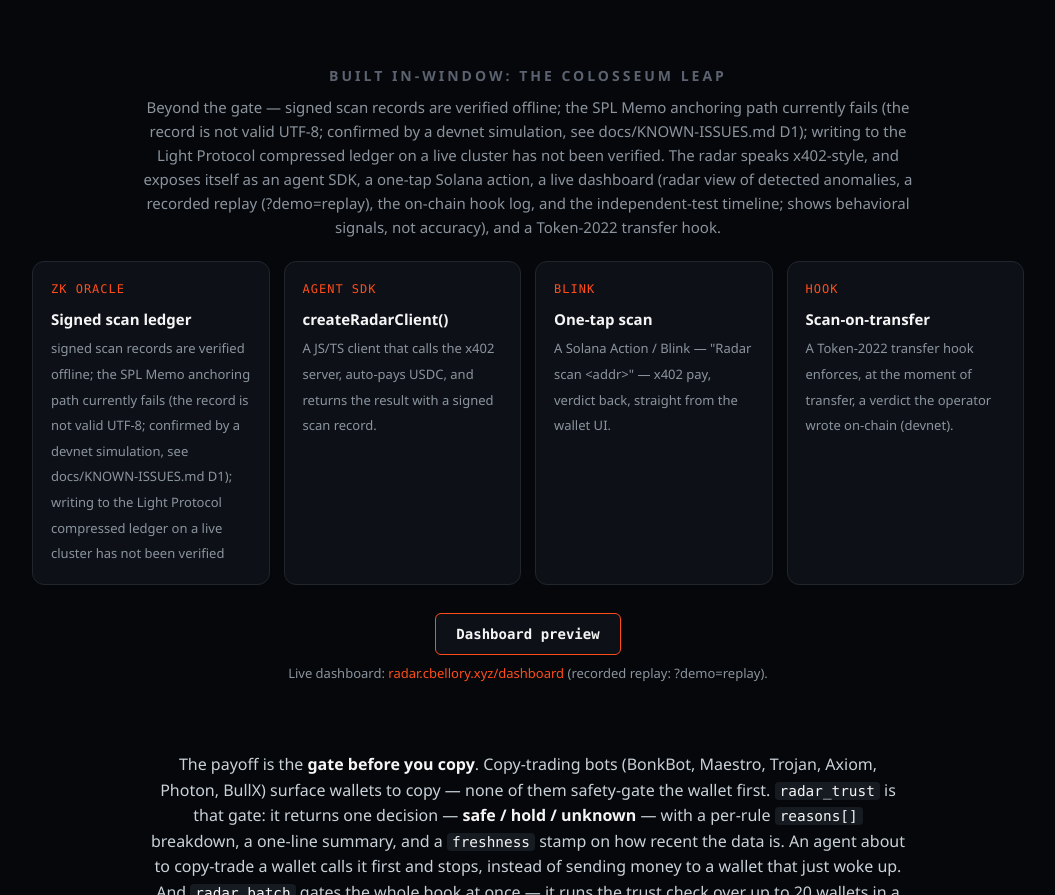
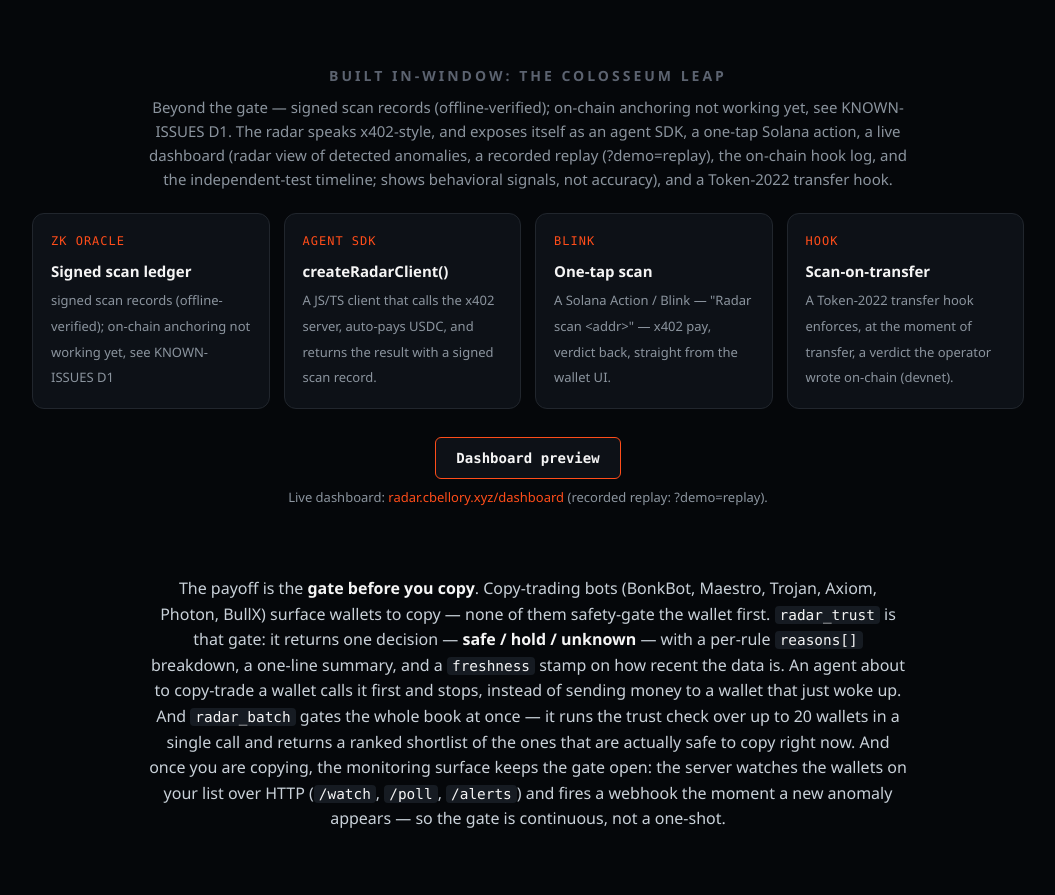
Before and after one commit to daniilmilintieiev-ux/wallet-radar, a website: page docs/index.html in a window 1280 px wide. Shown: the part 1777-2672 px from the top of the page, without its empty margins (112-1167 px from the left). Drawn offline with Linux system fonts and the light colour scheme.

Commit message:
docs: clean up on-chain anchoring wording and simplify table entries

```diff
--- a/docs/index.html
+++ b/docs/index.html
@@ -112,9 +112,9 @@ footer .gh{color:var(--muted);font-family:Consolas,monospace}
 
 <section>
   <h2>Built in-window: the Colosseum leap</h2>
-  <div class="sub">Beyond the gate — signed scan records are verified offline; the SPL Memo anchoring path currently fails (the record is not valid UTF-8; confirmed by a devnet simulation, see docs/KNOWN-ISSUES.md D1); writing to the Light Protocol compressed ledger on a live cluster has not been verified. The radar speaks x402-style, and exposes itself as an agent SDK, a one-tap Solana action, a live dashboard (radar view of detected anomalies, a recorded replay (?demo=replay), the on-chain hook log, and the independent-test timeline; shows behavioral signals, not accuracy), and a Token-2022 transfer hook.</div>
+  <div class="sub">Beyond the gate — signed scan records (offline-verified); on-chain anchoring not working yet, see KNOWN-ISSUES D1. The radar speaks x402-style, and exposes itself as an agent SDK, a one-tap Solana action, a live dashboard (radar view of detected anomalies, a recorded replay (?demo=replay), the on-chain hook log, and the independent-test timeline; shows behavioral signals, not accuracy), and a Token-2022 transfer hook.</div>
   <div class="pipeline">
-    <div class="step"><div class="k">ZK ORACLE</div><b>Signed scan ledger</b><span>signed scan records are verified offline; the SPL Memo anchoring path currently fails (the record is not valid UTF-8; confirmed by a devnet simulation, see docs/KNOWN-ISSUES.md D1); writing to the Light Protocol compressed ledger on a live cluster has not been verified</span></div>
+    <div class="step"><div class="k">ZK ORACLE</div><b>Signed scan ledger</b><span>signed scan records (offline-verified); on-chain anchoring not working yet, see KNOWN-ISSUES D1</span></div>
     <div class="step"><div class="k">AGENT SDK</div><b>createRadarClient()</b><span>A JS/TS client that calls the x402 server, auto-pays USDC, and returns the result with a signed scan record.</span></div>
     <div class="step"><div class="k">BLINK</div><b>One-tap scan</b><span>A Solana Action / Blink — "Radar scan &lt;addr&gt;" — x402 pay, verdict back, straight from the wallet UI.</span></div>
     <div class="step"><div class="k">HOOK</div><b>Scan-on-transfer</b><span>A Token-2022 transfer hook enforces, at the moment of transfer, a verdict the operator wrote on-chain (devnet).</span></div>
```
Also changed, not shown: README.md.
